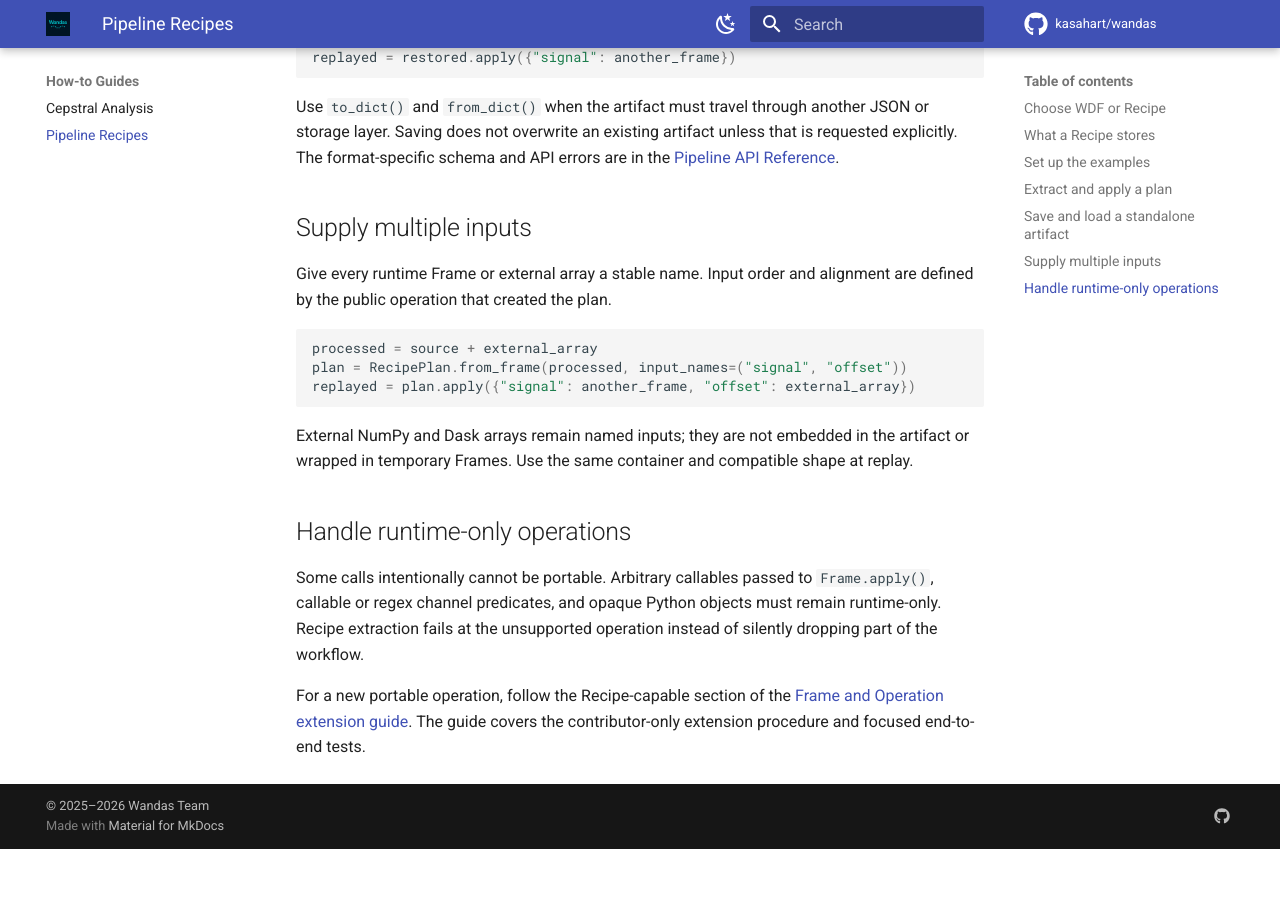
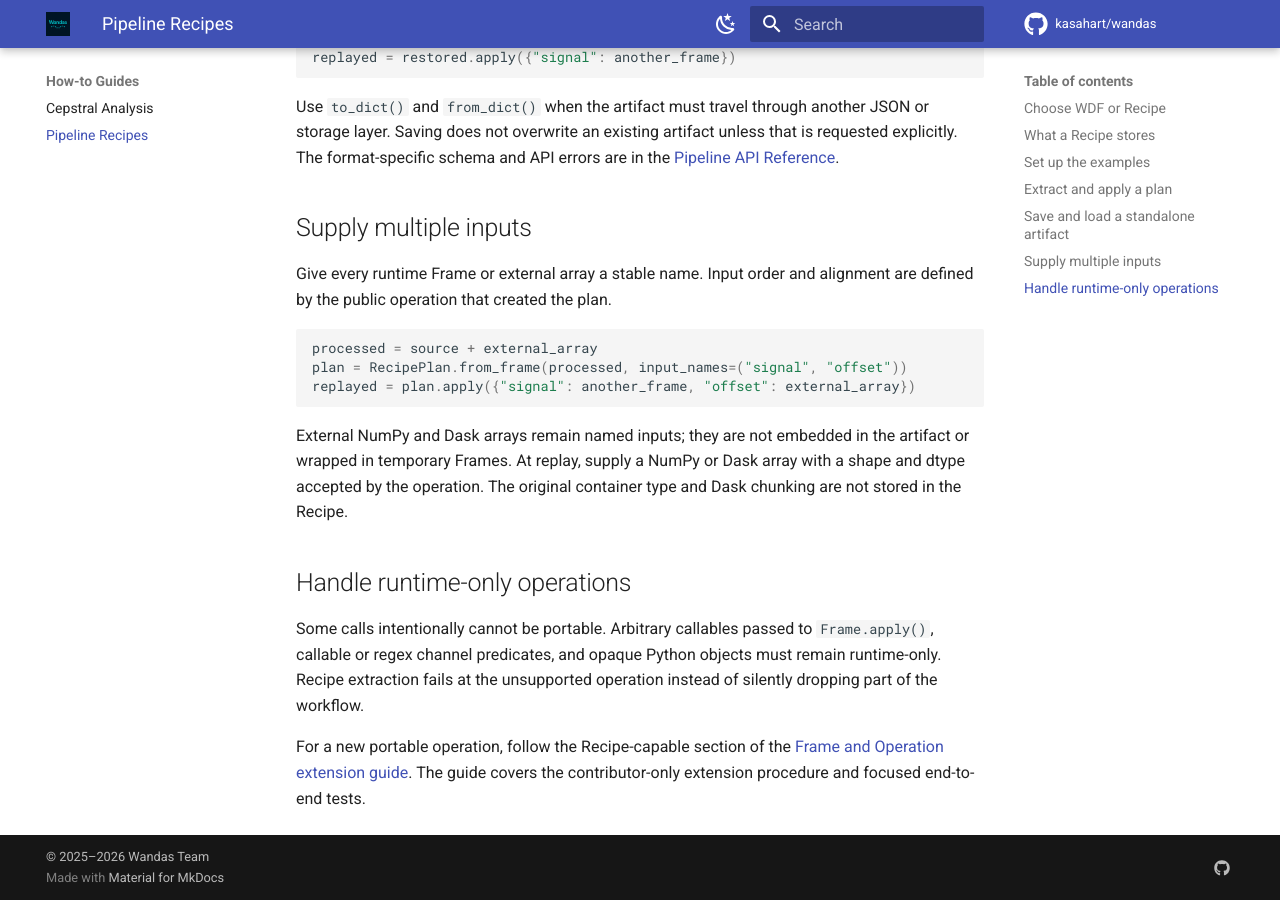
Before and after one commit to kasahart/wandas, an MkDocs documentation site: the page built from docs/src/how-to/pipeline-recipes.md, in a window 1280 px wide and 900 px high, scrolled down 1688 px. Built offline with MkDocs 1.6.1 and Material for MkDocs 9.7.7, drawn with Linux system fonts in a browser that asks for light colours; comment, search, counter and statistics services are not loaded; before the commit the page ends 2537 px from its top, so only the background shows below that.

Commit message:
docs: correct compatibility and recipe wording

````diff
--- a/docs/src/how-to/pipeline-recipes.md
+++ b/docs/src/how-to/pipeline-recipes.md
@@ -88,8 +88,9 @@ replayed = plan.apply({"signal": another_frame, "offset": external_array})
 ```
 
 External NumPy and Dask arrays remain named inputs; they are not embedded in the
-artifact or wrapped in temporary Frames. Use the same container and compatible
-shape at replay.
+artifact or wrapped in temporary Frames. At replay, supply a NumPy or Dask array
+with a shape and dtype accepted by the operation. The original container type and
+Dask chunking are not stored in the Recipe.
 
 ## Handle runtime-only operations
 
````
Also changed, not shown: docs/src/explanation/public-api-stability.md (+1 -1 lines).
